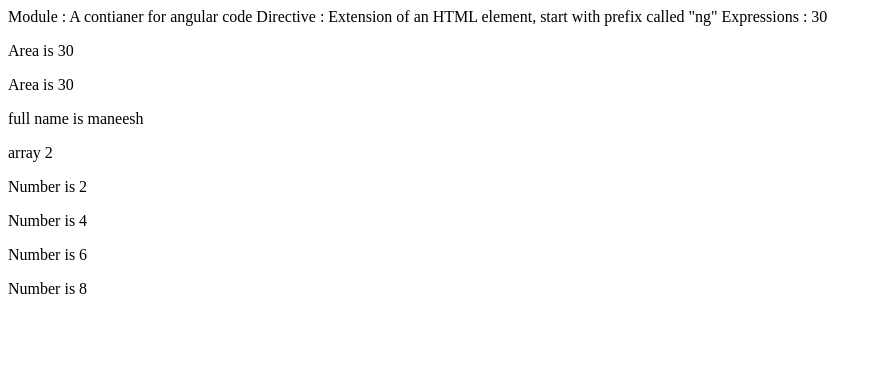
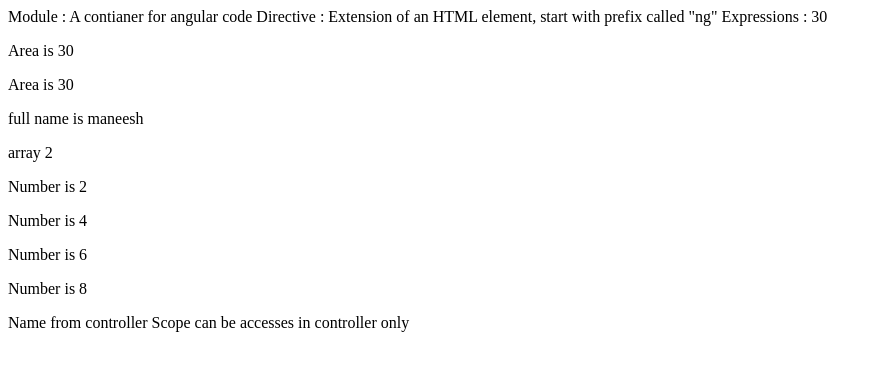
Before and after one commit to maneeswarmutyala/angularjs, a plain HTML site: page index.html in a window 1280 px wide. Shown: the whole page, without its empty margins (0-882 px from the left). Drawn offline with nearby package versions, Linux system fonts and the light colour scheme.

Commit message:
controller and scope

```diff
--- a/app.js
+++ b/app.js
@@ -1 +1,5 @@
 var app = angular.module('maneesh', []);
+
+app.controller('justcontroller',['$scope', function($scope) {
+    $scope.controllerName = 'Name from controller';
+}]);
--- a/index.html
+++ b/index.html
@@ -20,6 +20,10 @@
         <p>array {{even[0]}}</p>
         <p ng-repeat="number in even">Number is {{number}}</p>
     </div>
+    <div ng-controller="justcontroller">
+        {{controllerName}}
+        Scope can be accesses in controller only
+    </div>
 </body>
 
 </html>
```
